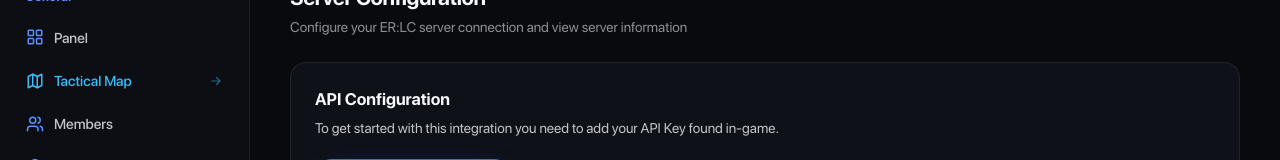
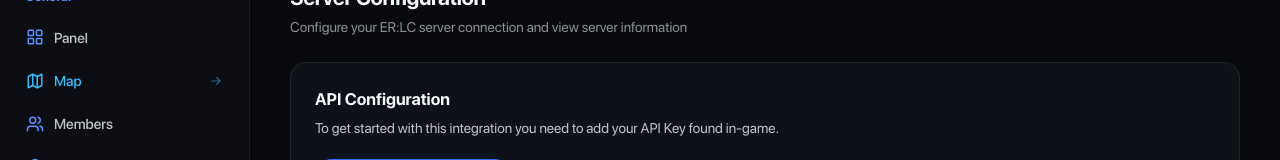
Before and after one commit to whoisbrzy/Whale-Maps, a React (Vite) app: page /dashboard in a window 1280 px wide. Shown: the part 224-384 px from the top of the page. Built offline with nearby package versions, Linux system fonts and the light colour scheme; no server answers.

Commit message:
rename: call it Map instead of tactical map

```diff
--- a/src/pages/Dashboard.jsx
+++ b/src/pages/Dashboard.jsx
@@ -121,7 +121,7 @@
             className="dash-sidebar__item dash-sidebar__item--map"
           >
             <IconMap />
-            <span>Tactical Map</span>
+            <span>Map</span>
             <ArrowRight className="dash-sidebar__arrow" />
           </Link>
 
@@ -242,11 +242,14 @@
             </div>
 
             <div className="dash-card">
-              <h3 className="dash-card__title">Live Tactical Map</h3>
+              <h3 className="dash-card__title">Map</h3>
               <p className="dash-card__desc">
                 View real-time unit positions, postals, and road monitors.
               </p>
-              <Link to={`/map?server=${serverId}`} className="btn btn--primary btn--small">
+              <Link
+                to={`/map?server=${encodeURIComponent(serverId)}${server?.name ? `&name=${encodeURIComponent(server.name)}` : ""}`}
+                className="btn btn--primary btn--small"
+              >
                 <IconMap /> Open Map
               </Link>
             </div>
--- a/src/pages/Map.jsx
+++ b/src/pages/Map.jsx
@@ -171,7 +171,7 @@
           {/* Real ER:LC Fall Map Image */}
           <img
             src={mapImgUrl}
-            alt="Liberty County Tactical Map"
+            alt="Liberty County Map"
             className="tactical-map-img"
             draggable={false}
             loading="eager"
--- a/src/pages/Servers.jsx
+++ b/src/pages/Servers.jsx
@@ -176,7 +176,7 @@
           <p className="eyebrow">Waylo Patrol</p>
           <h1 className="page__title">My Servers & Departments</h1>
           <p className="page__lead">
-            Connect with Discord to access the tactical map and dashboards for your servers.
+            Connect with Discord to access the map and dashboards for your servers.
           </p>
           <a className="btn btn--primary" href="/auth/login">
             <Discord /> Connect with Discord
@@ -237,7 +237,7 @@
               <IconDashboard />
             </div>
             <h2>No servers linked yet</h2>
-            <p>Create your server to connect ER:LC and launch your live tactical map.</p>
+            <p>Create your server to connect ER:LC and launch your map.</p>
             <button
               type="button"
               className="btn btn--primary"
```
